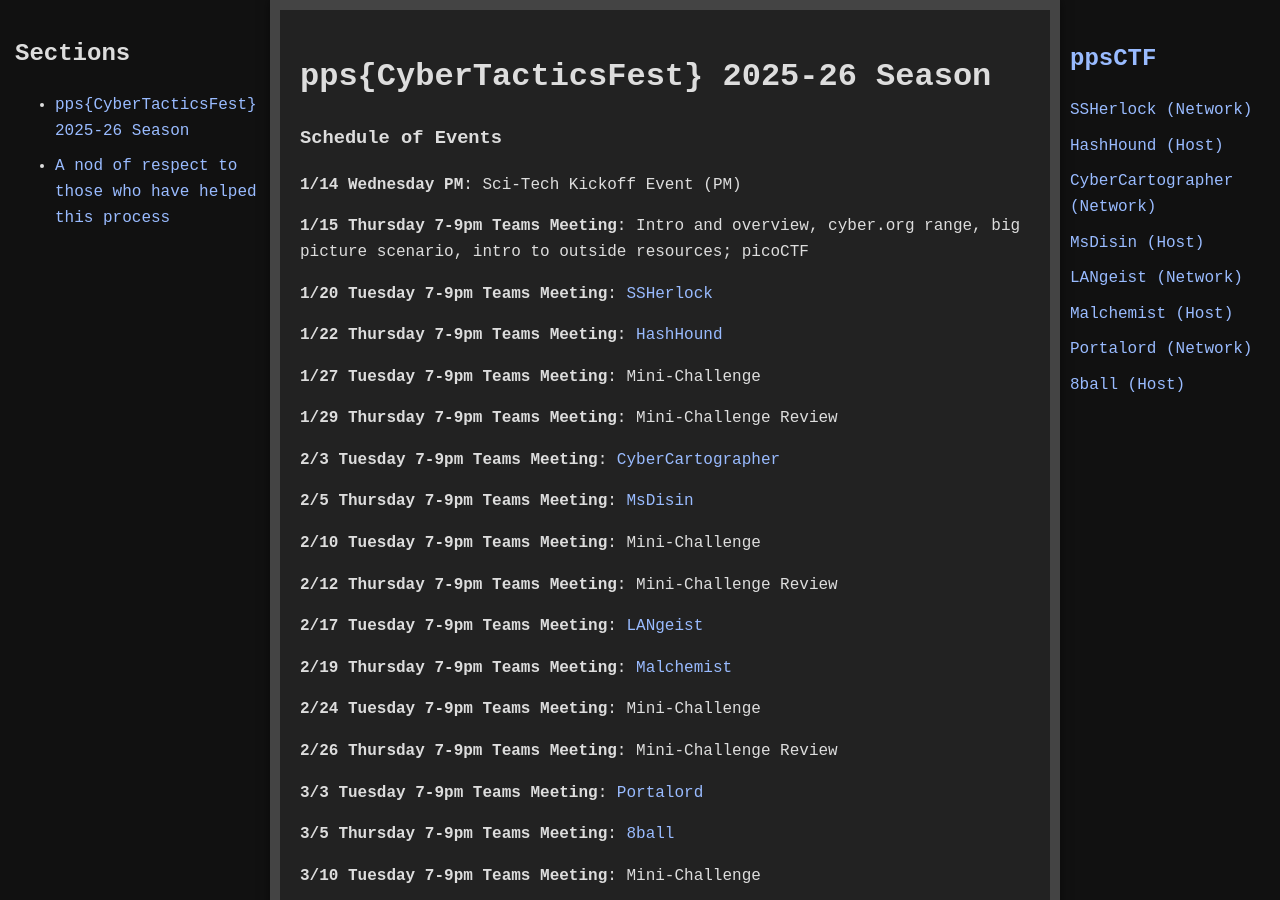
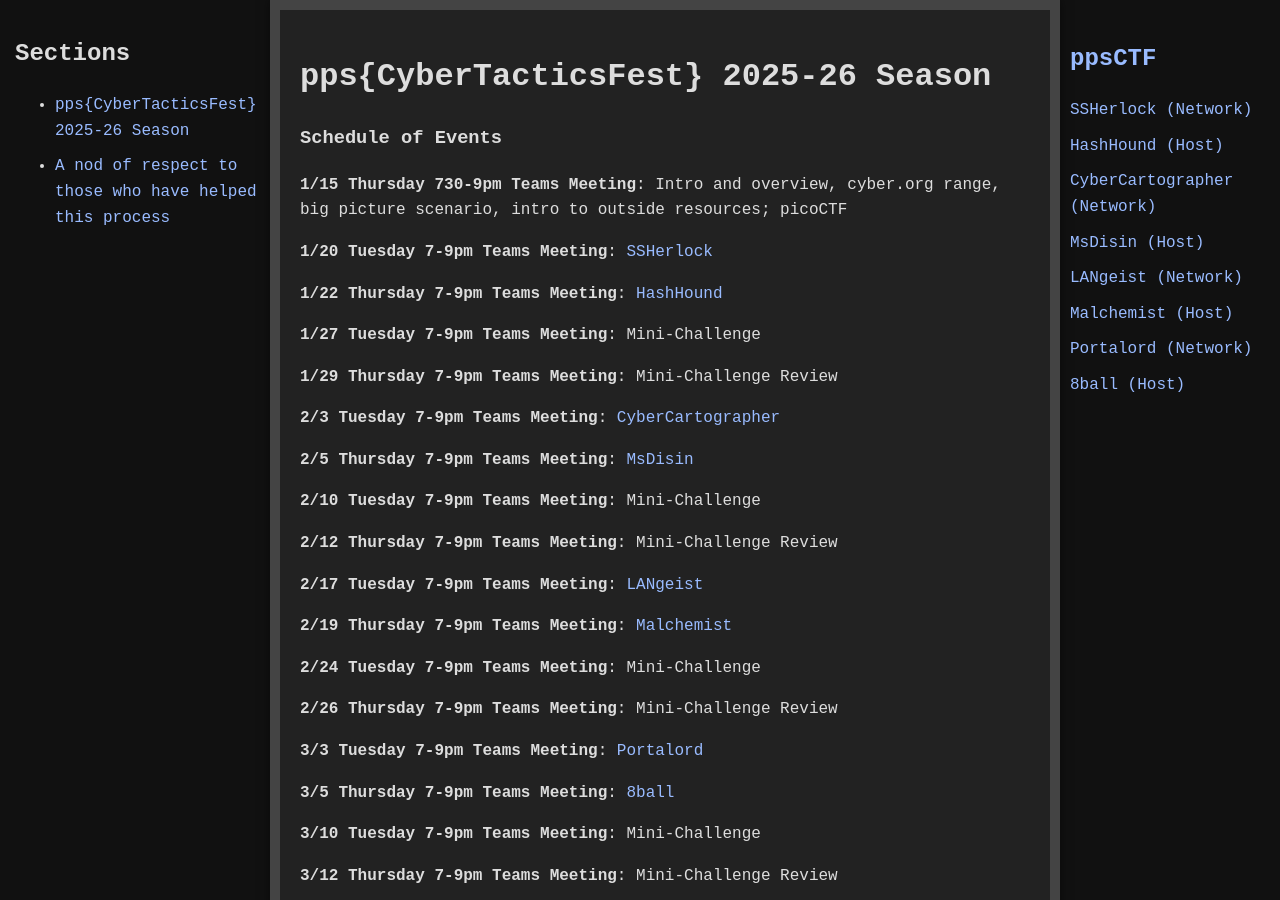
Before and after one commit to jboyce1/ppsCTF, a Jekyll site: the page built from index.md, in a window 1280 px wide and 900 px high. Built offline with Jekyll 4.4.1, drawn with Linux system fonts in a browser that asks for light colours.

Commit message:
Update index.md

```diff
--- a/index.md
+++ b/index.md
@@ -7,9 +7,7 @@ title: Home
 
 ### Schedule of Events
 
-**1/14 Wednesday PM**: Sci-Tech Kickoff Event (PM)
-
-**1/15 Thursday 7-9pm Teams Meeting**: Intro and overview, cyber.org range, big picture scenario, intro to outside resources; picoCTF
+**1/15 Thursday 730-9pm Teams Meeting**: Intro and overview, cyber.org range, big picture scenario, intro to outside resources; picoCTF
 
 **1/20 Tuesday 7-9pm Teams Meeting**: [SSHerlock](./classes/SSHerlock/SSHerlock)
 
```
